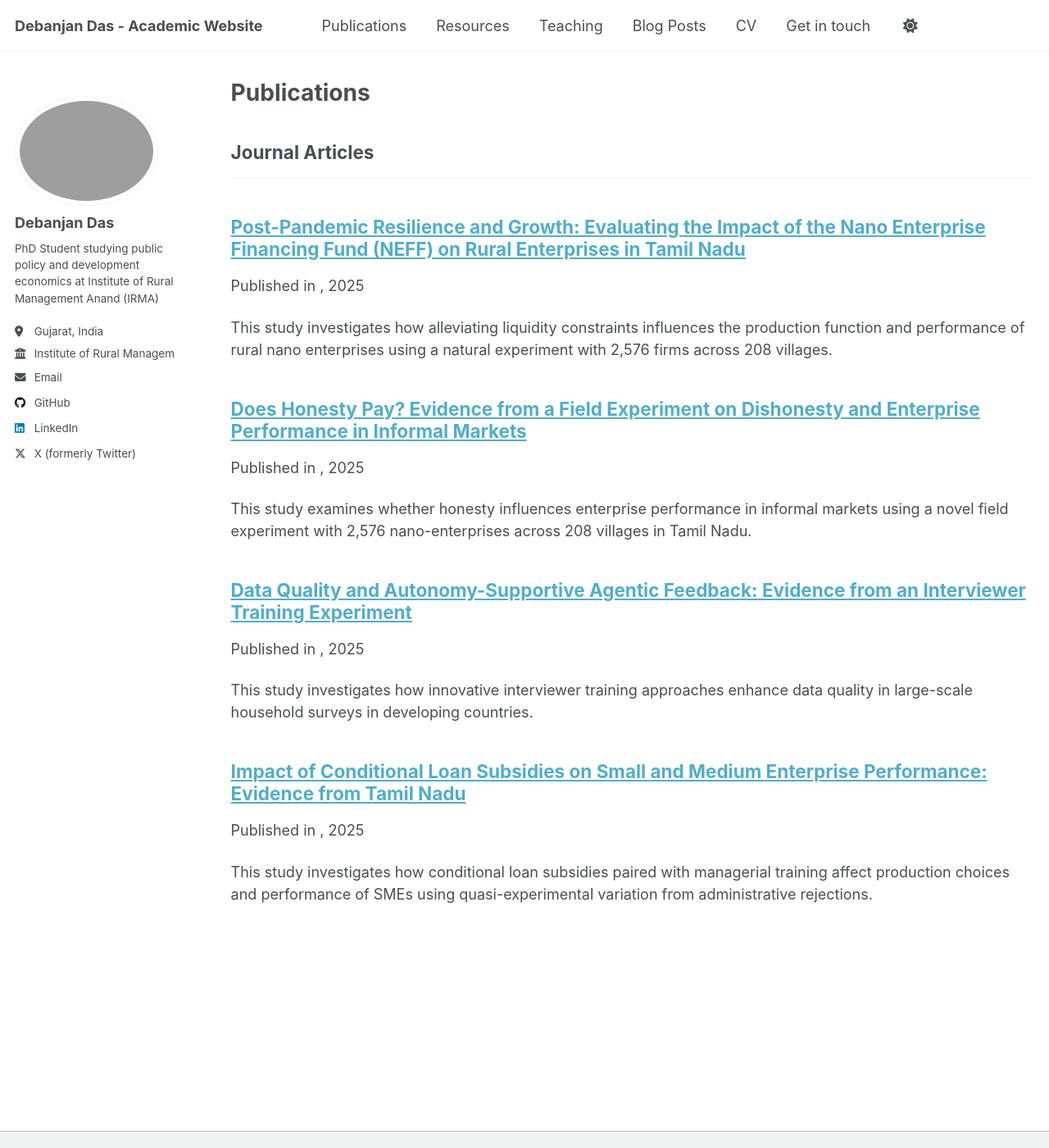
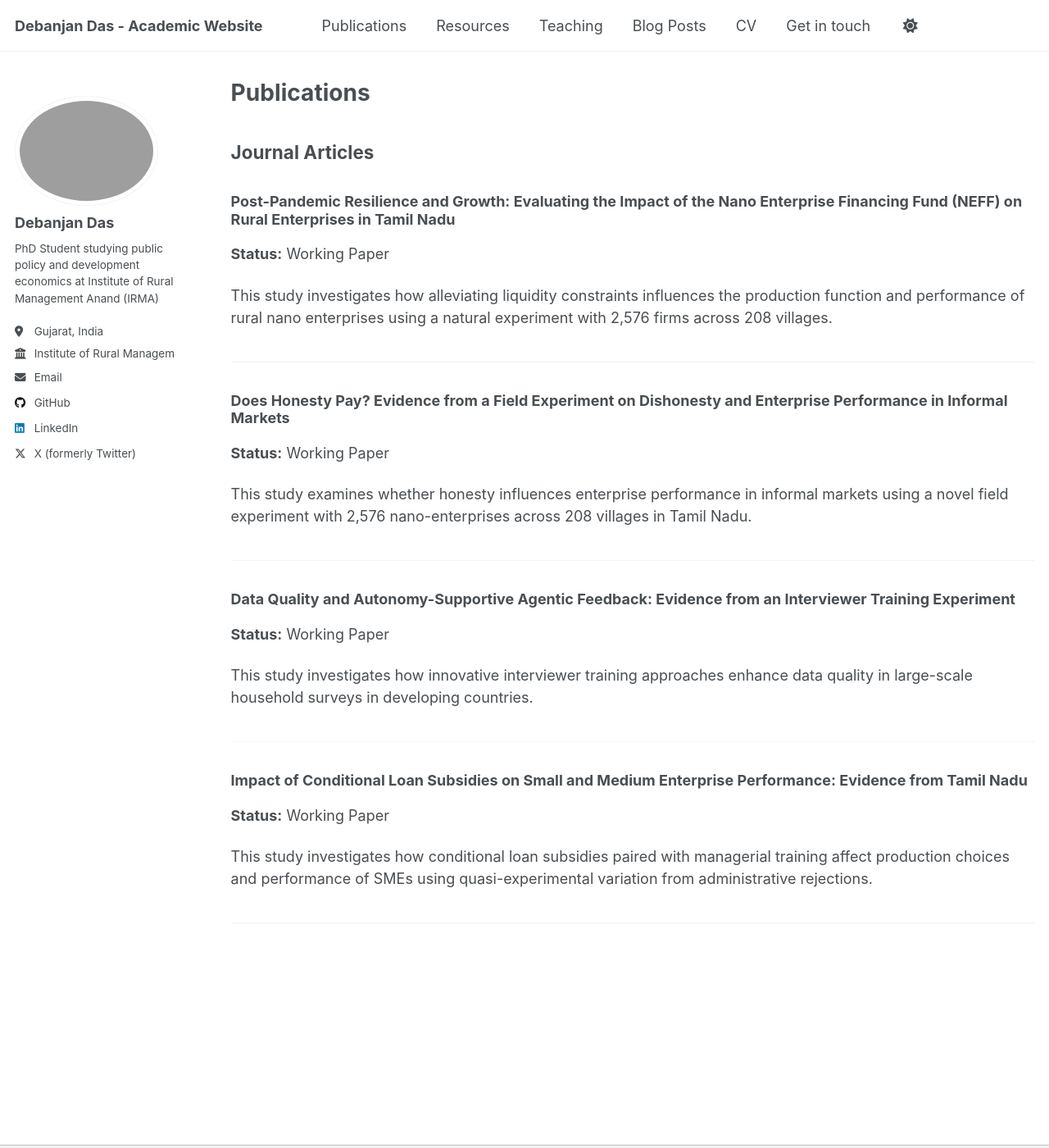
Before and after one commit to Debanjan-econpolicy/debanjan-econpolicy.github.io, a Jekyll site: the page built from _pages/publications.html, in a window 1280 px wide and 1400 px high. Shown: the whole window at 82% size. Built offline with Jekyll 4.4.1, drawn with Linux system fonts in a browser that asks for light colours.

Commit message:
Update publications page layout

```diff
--- a/_pages/publications.html
+++ b/_pages/publications.html
@@ -5,29 +5,36 @@ permalink: /publications/
 author_profile: true
 ---
 
-{% if site.author.googlescholar %}
-  <div class="wordwrap">You can also find my articles on <a href="{{site.author.googlescholar}}">my Google Scholar profile</a>.</div>
-{% endif %}
-
 {% include base_path %}
 
-<!-- New style rendering if publication categories are defined -->
-{% if site.publication_category %}
-  {% for category in site.publication_category  %}
-    {% assign title_shown = false %}
-    {% for post in site.publications reversed %}
-      {% if post.category != category[0] %}
-        {% continue %}
+<h2>Journal Articles</h2>
+
+{% for post in site.publications reversed %}
+  <div style="margin-bottom: 40px;">
+    <h3>{{ post.title }}</h3>
+    <p><strong>Status:</strong> Working Paper</p>
+    <p>{{ post.excerpt }}</p>
+
+    {% if post.content contains "## Abstract" %}
+      {% assign abstract_start = post.content | split: "## Abstract" %}
+      {% if abstract_start[1] %}
+        {% assign abstract_content = abstract_start[1] | split: "**Keywords:**" | first | strip %}
+        <div style="margin: 15px 0;">
+          <strong>Abstract:</strong>
+          <div style="margin-top: 10px; text-align: justify;">
+            {{ abstract_content | markdownify }}
+          </div>
+        </div>
       {% endif %}
-      {% unless title_shown %}
-        <h2>{{ category[1].title }}</h2><hr />
-        {% assign title_shown = true %}
-      {% endunless %}
-      {% include archive-single.html %}
-    {% endfor %}
-  {% endfor %}
-{% else %}
-  {% for post in site.publications reversed %}
-    {% include archive-single.html %}
-  {% endfor %}
-{% endif %}
+    {% endif %}
+
+    {% if post.content contains "**Keywords:**" %}
+      {% assign keywords_section = post.content | split: "**Keywords:**" %}
+      {% if keywords_section[1] %}
+        {% assign keywords_content = keywords_section[1] | split: "**Status:**" | first | strip %}
+        <p><strong>Keywords:</strong> {{ keywords_content }}</p>
+      {% endif %}
+    {% endif %}
+  </div>
+  <hr>
+{% endfor %}
```
